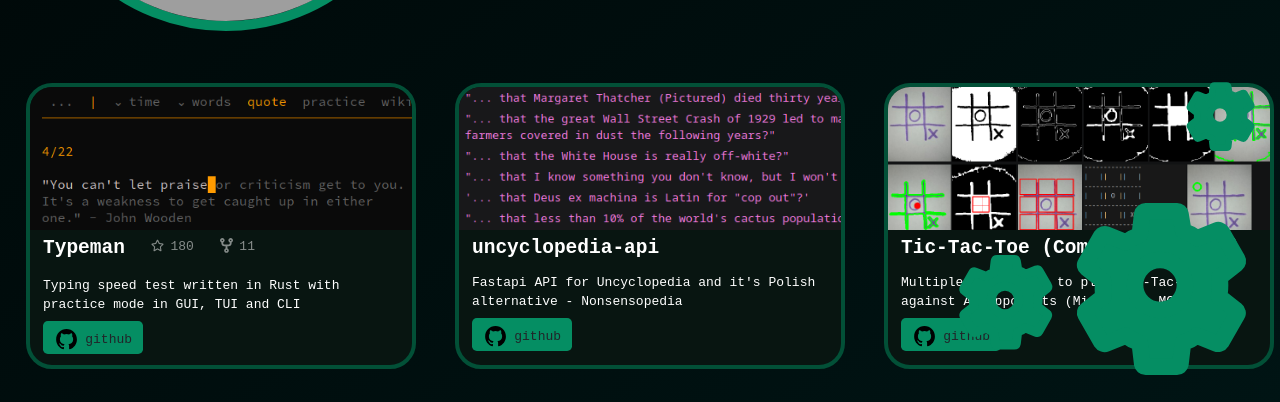
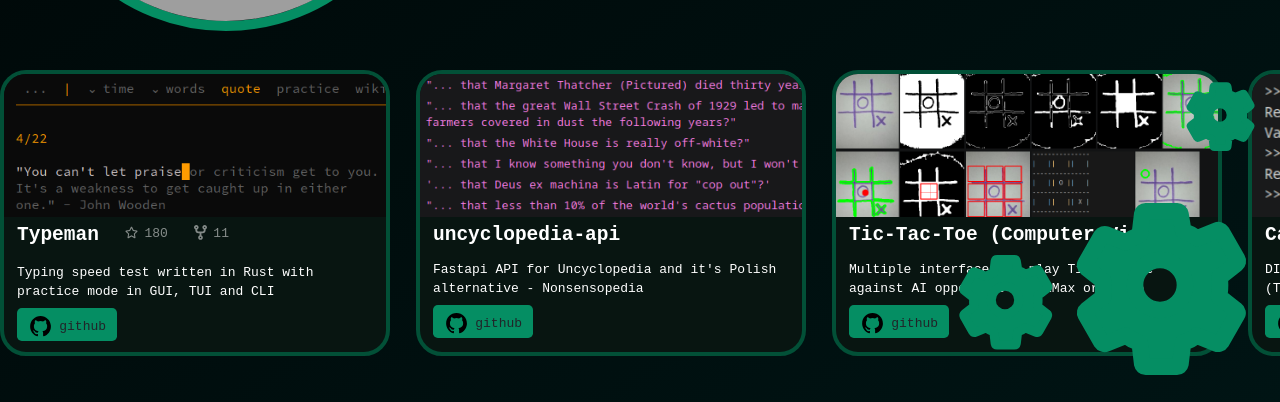
Before and after one commit to mzums/mywebsite, a React (Vite) app: page / in a window 1280 px wide. Shown: the part 395-797 px from the top of the page. Built offline with nearby package versions, Linux system fonts and the light colour scheme; grey boxes are pictures that could not be loaded.

Commit message:
infinite auto scroll works

```diff
--- a/package.json
+++ b/package.json
@@ -19,9 +19,11 @@
     "react-dom": "^19.2.6",
     "react-icons": "^5.6.0",
     "react-markdown": "^10.1.0",
+    "react-slick": "^0.31.0",
     "react-text-typing": "^0.6.2",
     "react-typing-effect": "^2.0.5",
-    "remark-gfm": "^4.0.1"
+    "remark-gfm": "^4.0.1",
+    "slick-carousel": "^1.8.1"
   },
   "devDependencies": {
     "@babel/core": "^7.29.0",
@@ -31,6 +33,7 @@
     "@types/node": "^24.12.3",
     "@types/react": "^19.2.14",
     "@types/react-dom": "^19.2.3",
+    "@types/react-slick": "^0.23.13",
     "@vitejs/plugin-react": "^6.0.1",
     "babel-plugin-react-compiler": "^1.0.0",
     "eslint": "^10.3.0",
--- a/src/App.css
+++ b/src/App.css
@@ -278,3 +278,9 @@ div::-webkit-scrollbar-thumb:hover {
     right: 70px !important;
   }
 }
+
+.infinite-scroll-container {
+  will-change: scroll-position;
+  transform: translateZ(0);
+  -webkit-overflow-scrolling: touch;
+}
--- a/src/App.tsx
+++ b/src/App.tsx
@@ -8,11 +8,11 @@ import openai from "./assets/openai.png";
 import uncyclopedia from "./assets/uncyclopedia2.png";
 import './App.css';
 import Typewriter from './components/Typewriter';
+import InfiniteAutoScroll from "./components/InfiniteAutoScroll.tsx";
 import CircularImage from "./components/CircularImage";
 import GearIcon from "./components/GearIcon";
 import Card from "./components/Card.tsx";
 import { useRef, useState, useEffect } from 'react';
-
 
 function App() {
 
@@ -32,7 +32,6 @@ function App() {
       gearRef.current.style.transform = `rotate(${rotation}deg)`;
     }
   }, [rotation]);
-
 
   return (
     <>
@@ -73,9 +72,8 @@ function App() {
 
       <div style={{ height: "2rem" }}></div>
 
-      <div
-        className="project-row"
-      >
+
+      <InfiniteAutoScroll speed={0.8} pauseOnHover={true}>
         <Card
           imgPath={tm}
           title="Typeman"
@@ -114,7 +112,7 @@ function App() {
           link="https://github.com/mzums/openai-gymnasium"
         />
 
-      </div>
+      </InfiniteAutoScroll>
     </>
 
   );
--- a/src/components/Card.tsx
+++ b/src/components/Card.tsx
@@ -36,8 +36,7 @@ const Card = ({
 }) => {
     return (
         <>
-            <div style={{ width: "2rem" }}></div>
-            <div className="card" >
+            <div className="card">
                 <img
                     src={imgPath}
                     className="card-img-top"
@@ -55,8 +54,7 @@ const Card = ({
                         github
                     </a>
                 </div>
-            </div>
-            <div style={{ width: "2rem" }}></div>
+            </div >
         </>
     )
 
--- /dev/null
+++ b/src/components/InfiniteAutoScroll.tsx
@@ -0,0 +1,82 @@
+import { useRef, useEffect, useCallback, Children, type ReactNode, } from 'react';
+
+interface InfiniteAutoScrollProps {
+    children: ReactNode;
+    speed?: number;
+    pauseOnHover?: boolean;
+}
+
+const InfiniteAutoScroll = ({
+    children,
+    speed = 1.5,
+    pauseOnHover = true
+}: InfiniteAutoScrollProps) => {
+    const containerRef = useRef<HTMLDivElement>(null);
+    const animationRef = useRef<number | null>(null);
+    const isPaused = useRef(false);
+
+    const childrenArray = Children.toArray(children);
+    const duplicatedChildren = [...childrenArray, ...childrenArray];
+
+    const animateScroll = useCallback(() => {
+        const container = containerRef.current;
+        if (!container || isPaused.current) {
+            animationRef.current = requestAnimationFrame(animateScroll);
+            return;
+        }
+
+        container.scrollLeft += speed;
+
+        const maxScroll = container.scrollWidth / 2;
+        if (container.scrollLeft >= maxScroll) {
+            container.scrollLeft -= maxScroll;
+        }
+
+        animationRef.current = requestAnimationFrame(animateScroll);
+    }, [speed]);
+
+    useEffect(() => {
+        animationRef.current = requestAnimationFrame(animateScroll);
+        return () => {
+            if (animationRef.current !== null) {
+                cancelAnimationFrame(animationRef.current);
+            }
+        };
+    }, [animateScroll]);
+
+    const handleMouseEnter = () => {
+        if (pauseOnHover) isPaused.current = true;
+    };
+    const handleMouseLeave = () => {
+        if (pauseOnHover) isPaused.current = false;
+    };
+
+    return (
+        <div
+            ref={containerRef}
+            style={{
+                overflowX: 'auto',
+                overflowY: 'hidden',
+                display: 'flex',
+                flexDirection: 'row',
+                gap: '2rem',
+                scrollbarWidth: 'none',
+                msOverflowStyle: 'none',
+            }
+            }
+            onMouseEnter={handleMouseEnter}
+            onMouseLeave={handleMouseLeave}
+            className="infinite-scroll-container"
+        >
+            {
+                duplicatedChildren.map((child, idx) => (
+                    <div key={idx} style={{ display: 'inline-block' }}>
+                        {child}
+                    </div>
+                ))
+            }
+        </div >
+    );
+};
+
+export default InfiniteAutoScroll;
```
Also changed, not shown: 1 other file (tests, documents, lock files or other folders).
